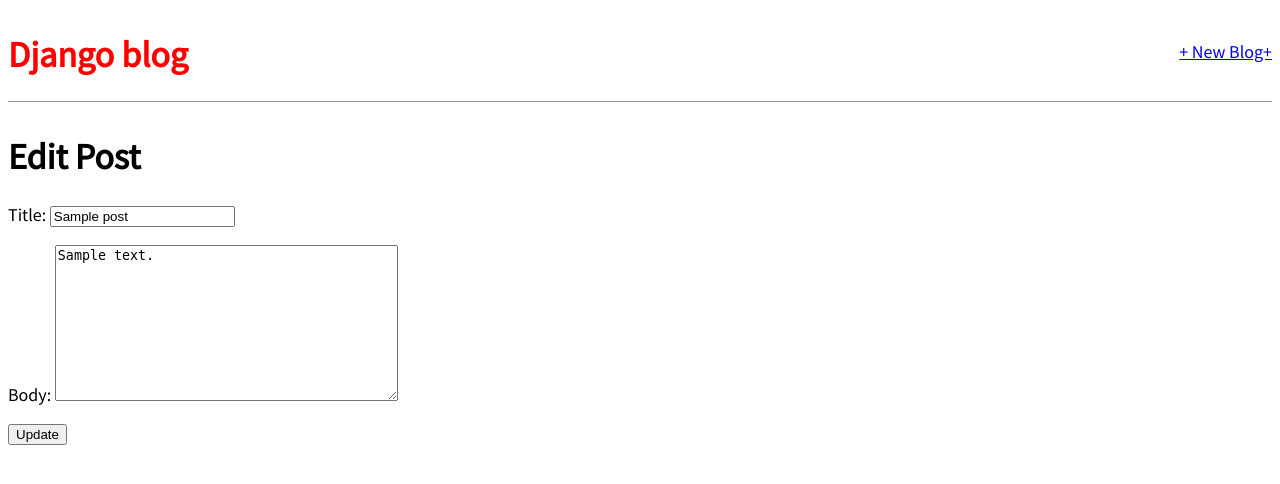
After one commit to xoniks/blog_app_grupi_2, a Django app: page /post/1/edit/ in a window 1280 px wide. The commit adds this page. Shown: the top 484 px of the page. Run offline with Django 4.2, Linux system fonts and the light colour scheme; tables that the repository leaves empty hold one stand-in row (values such as "Sample post").

Commit message:
commit edit view

```diff
--- a/blog/templates/base.html
+++ b/blog/templates/base.html
@@ -9,7 +9,12 @@
 
 <body>
     <header>
-        <h1><a href=" {% url 'home' %}">Django blog</a></h1>
+        <div class="nav-left">
+            <h1><a href=" {% url 'home' %}">Django blog</a></h1>
+        </div>
+        <div class="nav-right">
+            <a href=" {% url 'post_new' %}">+ New Blog+</a>
+        </div>
     </header>
     <div>
         {% block content %}
--- a/blog/templates/home.html
+++ b/blog/templates/home.html
@@ -3,7 +3,7 @@
 {% block content %}
 {% for post in post_list %}
 <div class="post-entry">
-    <h2><a href=""> {{ post.title }}</a></h2>
+    <h2><a href="{% url 'post_detail' post.pk %}"> {{ post.title }}</a></h2>
     <p> {{ post.body }} </p>
 </div>
 {% endfor %}
--- a/blog/templates/post_detail.html
+++ b/blog/templates/post_detail.html
@@ -5,4 +5,6 @@
     <h2> {{ post.title }}</h2>
     <p> {{ post.body }}</p>
 </div>
+
+<a href="{% url 'post_edit' post.pk %}">Edit Blog Post</a>
 {% endblock content %}
--- /dev/null
+++ b/blog/templates/post_edit.html
@@ -0,0 +1,10 @@
+{% extends "base.html" %}
+
+{% block content %}
+<h1>Edit Post</h1>
+<form action="" method="post">
+    {% csrf_token %}
+    {{ form.as_p }}
+    <input type="submit" value="Update">
+</form>
+{% endblock content %}
--- a/blog/urls.py
+++ b/blog/urls.py
@@ -1,6 +1,12 @@
 from django.urls import path
-from .views import BlogListView
+from .views import (BlogListView,
+                    BlogDetailView,
+                    BlogCreateView,
+                    BlogUpdateView)
 
 urlpatterns = [
     path("",BlogListView.as_view(), name="home"),
+    path("post/new/", BlogCreateView.as_view(), name="post_new"),
+    path("post/<int:pk>/edit/",BlogUpdateView.as_view(), name='post_edit'),
+    path("post/<int:pk>/",BlogDetailView.as_view(), name='post_detail'),
 ]
--- a/blog/views.py
+++ b/blog/views.py
@@ -1,5 +1,6 @@
 from django.shortcuts import render
 from django.views.generic import ListView, DetailView
+from django.views.generic.edit import CreateView, UpdateView
 from .models import Post
 
 class BlogListView(ListView):
@@ -9,3 +10,13 @@ class BlogListView(ListView):
 class BlogDetailView(DetailView):
     model = Post
     template_name = "post_detail.html"
+
+class BlogCreateView(CreateView):
+    model = Post
+    template_name = "post_new.html"
+    fields = ["title", "author", "body"]
+
+class BlogUpdateView(UpdateView):
+    model = Post
+    template_name = "post_edit.html"
+    fields = ["title",  "body"]
```
Also changed, not shown: blog/templates/post_new.html (added, +10 -0 lines).
